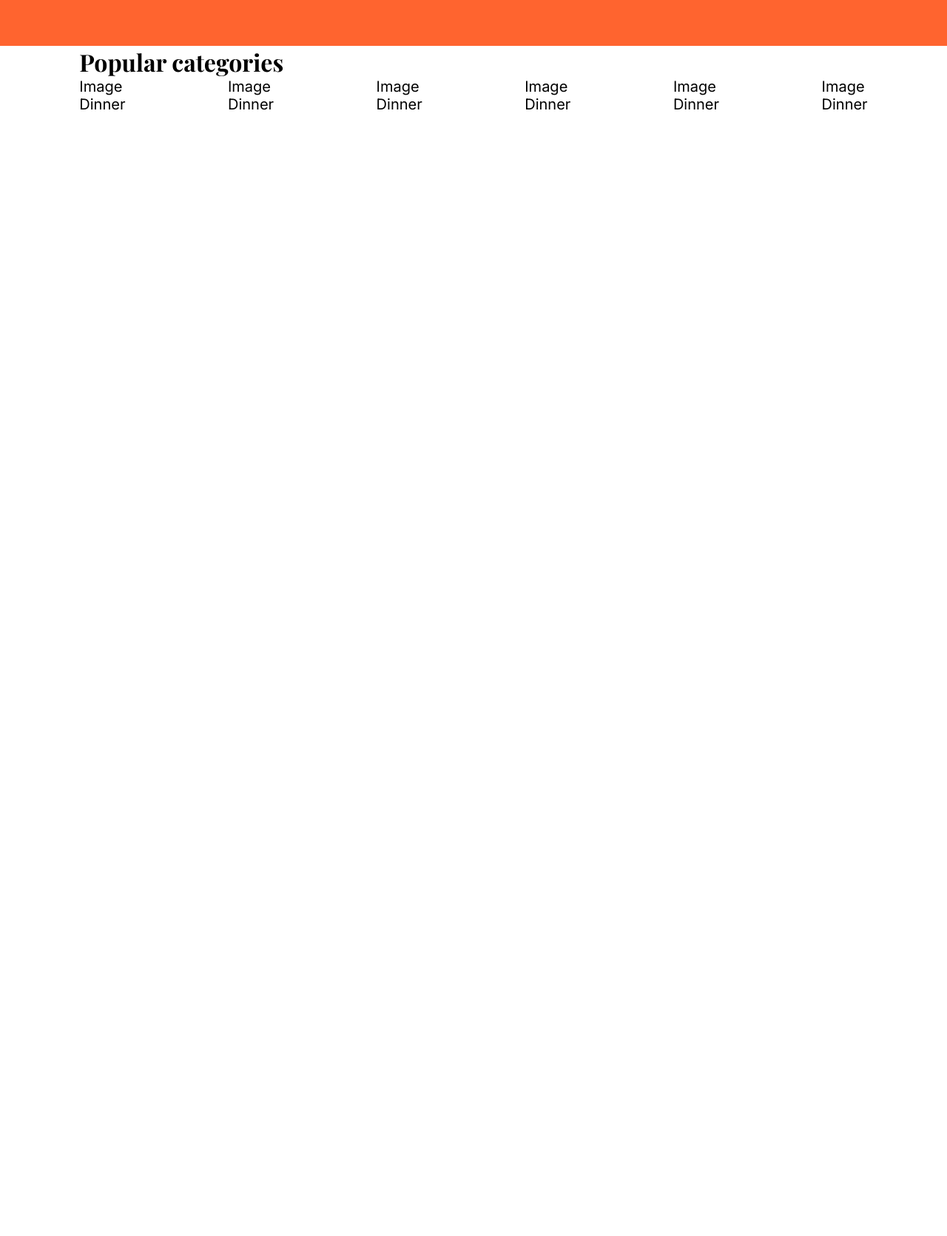
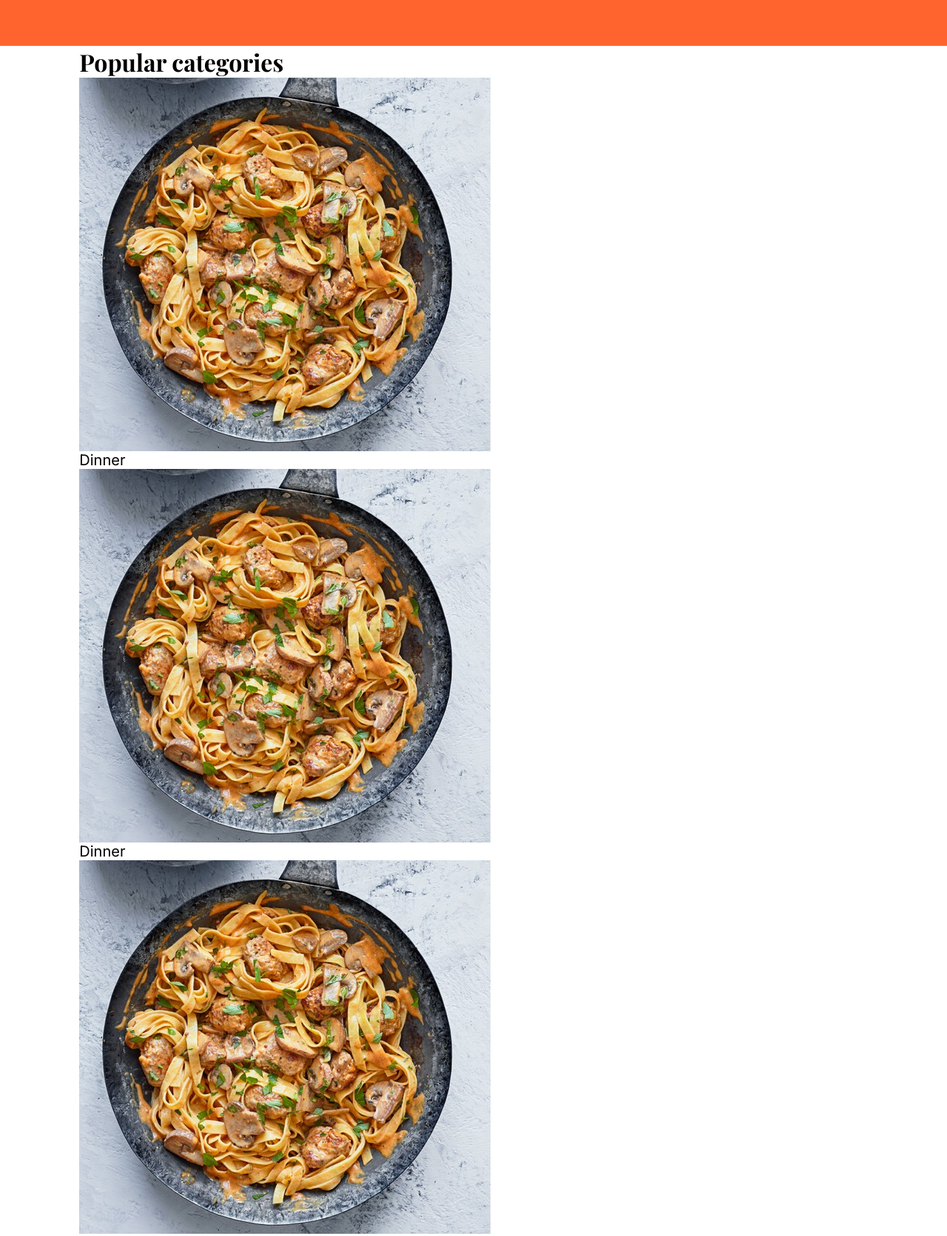
Before and after one commit to KorneliaAL/cooking-recipes-website, a plain HTML site: page index.html in a window 1280 px wide. Shown: the part 138-1809 px from the top of the page at 74% size. Before the commit the page ends 800 px from the top, so only its background shows below. Drawn offline with nearby package versions, Linux system fonts and the light colour scheme.

Commit message:
Rewritten div element to image tag

```diff
--- a/index.html
+++ b/index.html
@@ -40,40 +40,49 @@
 						<ul class="category__navigation-list">
 							<li class="category__navigation-element">
 								<a href="#">
-									<div class="category__navigation-element-image">Image</div>
+									<img src="./_app/assets/images/Speedy-stroganoff-pasta-dbb29a0.jpeg" alt="Pasta with meatballs and red saucce"
+										class="category__navigation-element-image">
 									<div class="category__navigation-element-title">Dinner</div>
 								</a>
 							</li>
 							<li class="category__navigation-element">
 								<a href="#">
-									<div class="category__navigation-element-image">Image</div>
+									<img src="./_app/assets/images/Speedy-stroganoff-pasta-dbb29a0.jpeg" alt="Pasta with meatballs and red saucce"
+										class="category__navigation-element-image">
 									<div class="category__navigation-element-title">Dinner</div>
 								</a>
 							</li>
 							<li class="category__navigation-element">
 								<a href="#">
-									<div class="category__navigation-element-image">Image</div>
+									<img src="./_app/assets/images/Speedy-stroganoff-pasta-dbb29a0.jpeg" alt="Pasta with meatballs and red saucce"
+										class="category__navigation-element-image">
 									<div class="category__navigation-element-title">Dinner</div>
 								</a>
 							</li>
 							<li class="category__navigation-element">
 								<a href="#">
-									<div class="category__navigation-element-image">Image</div>
+								<img
+								src="./_app/assets/images/Speedy-stroganoff-pasta-dbb29a0.jpeg"
+								alt="Pasta with meatballs and red saucce"
+								class="category__navigation-element-image">
 									<div class="category__navigation-element-title">Dinner</div>
 								</a>
 							</li>
 							<li class="category__navigation-element">
 								<a href="#">
-									<div class="category__navigation-element-image">Image</div>
+								<img src="./_app/assets/images/Speedy-stroganoff-pasta-dbb29a0.jpeg" alt="Pasta with meatballs and red saucce"
+									class="category__navigation-element-image">
 									<div class="category__navigation-element-title">Dinner</div>
 								</a>
 							</li>
 							<li class="category__navigation-element">
 								<a href="#">
-									<div class="category__navigation-element-image">Image</div>
+									<img src="./_app/assets/images/Speedy-stroganoff-pasta-dbb29a0.jpeg" alt="Pasta with meatballs and red saucce"
+										class="category__navigation-element-image">
 									<div class="category__navigation-element-title">Dinner</div>
 								</a>
 							</li>
+
 						</ul>
 					</nav>
 				</section>
```
